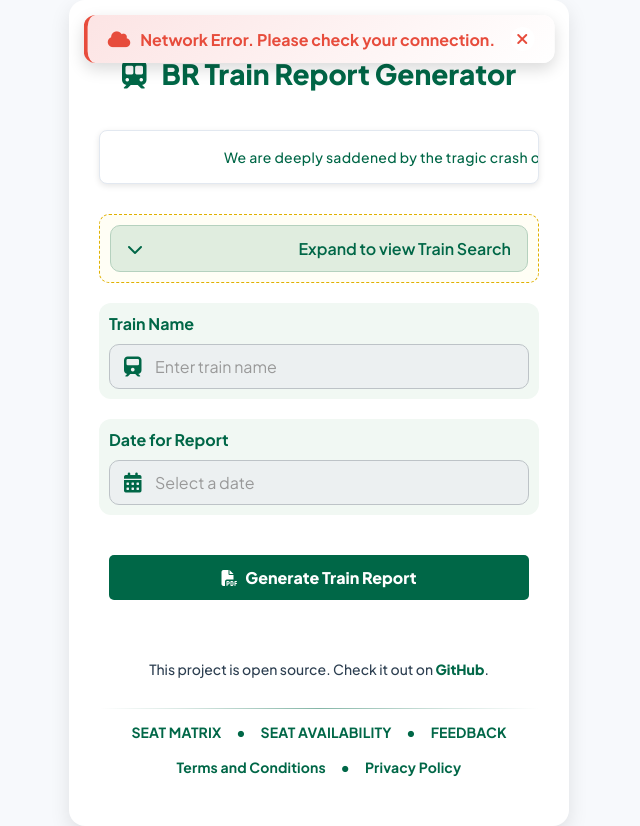
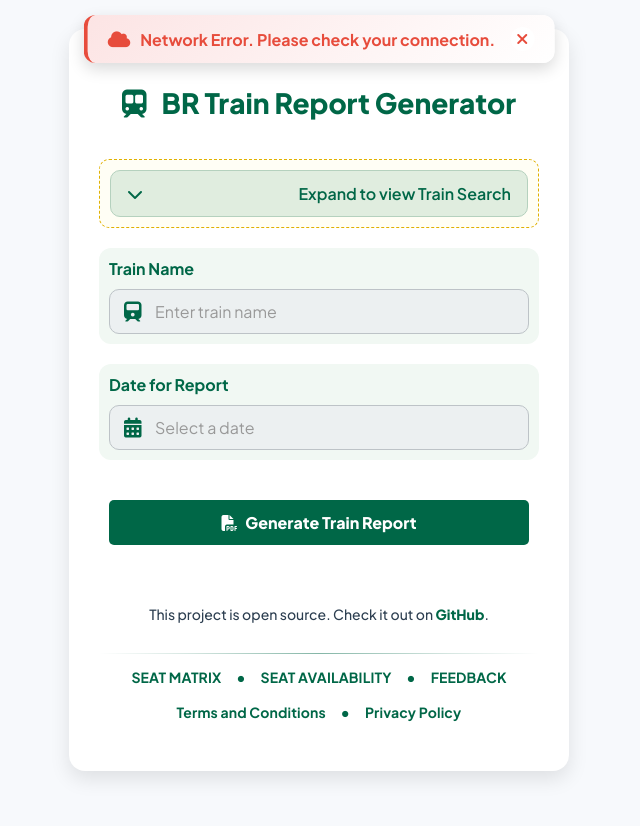
Before and after one commit to nishatrhythm/Bangladesh-Railway-Train-Report-Generator, a Flask app: template templates/index.html in a window 1280 px wide. Shown: the whole page, without its empty margins (321-961 px from the left). After the commit the page ends 779 px from the top, so only its background shows below. Run offline with Flask 3, Linux system fonts and the light colour scheme; the template is opened without the code that fills it, so the values that code supplies are empty; parts of the project's set-up code (start-up, migrations or seed data) failed here and were passed over.

Commit message:
Comment out text crawler section in index.html

```diff
--- a/templates/index.html
+++ b/templates/index.html
@@ -60,14 +60,14 @@
         <h1><i class="fas fa-subway"></i> BR Train Report Generator</h1><br>
 
         <!-- General Text Crawler Section -->
-        <div class="text-crawler light">
+        <!-- <div class="text-crawler light">
             <div class="crawler-container">
-                <div class="crawler-content speed">
+                <div class="crawler-content speed"> -->
                     <!-- <i class="fas fa-heart"></i> -->
-                    We are deeply saddened by the tragic crash of a Bangladesh Air Force training aircraft at Uttara Milestone College in Dhaka. Our heartfelt condolences go out to the victims, their families, and all those affected. May the departed souls rest in peace.
+                    <!-- We are deeply saddened by the tragic crash of a Bangladesh Air Force training aircraft at Uttara Milestone College in Dhaka. Our heartfelt condolences go out to the victims, their families, and all those affected. May the departed souls rest in peace.
                 </div>
             </div>
-        </div>
+        </div> -->
 
         {% if error %}
         <div class="error shake">
```
